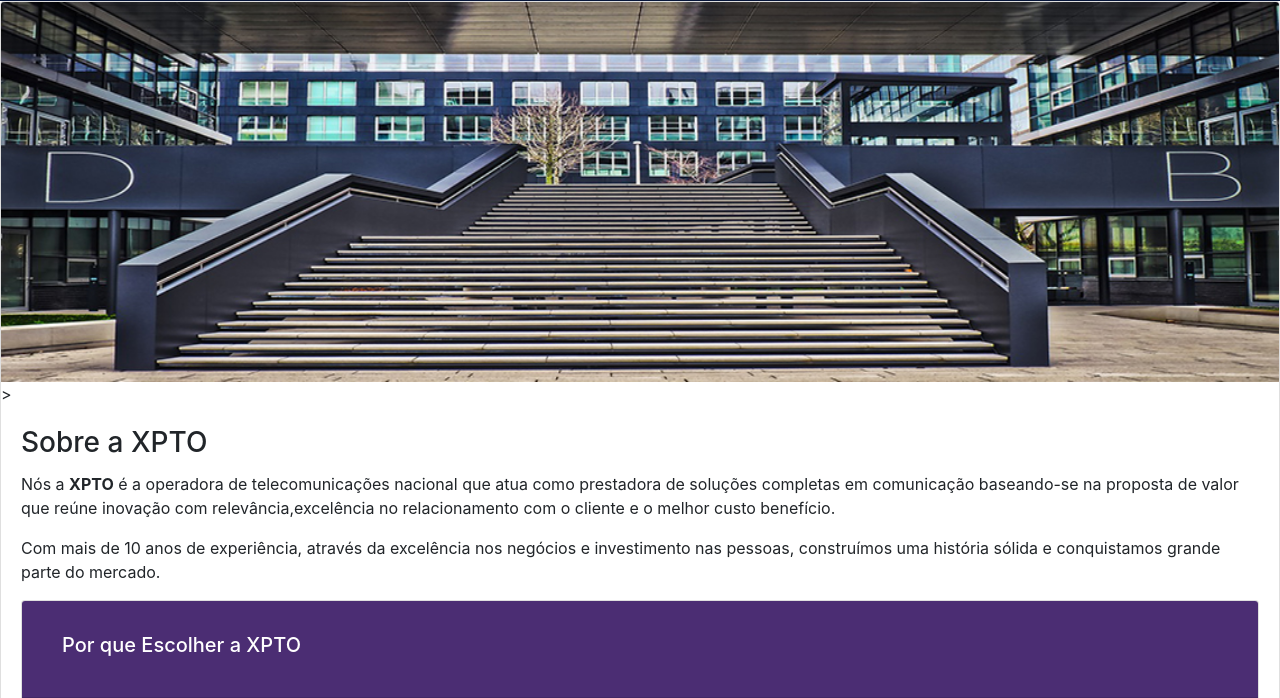
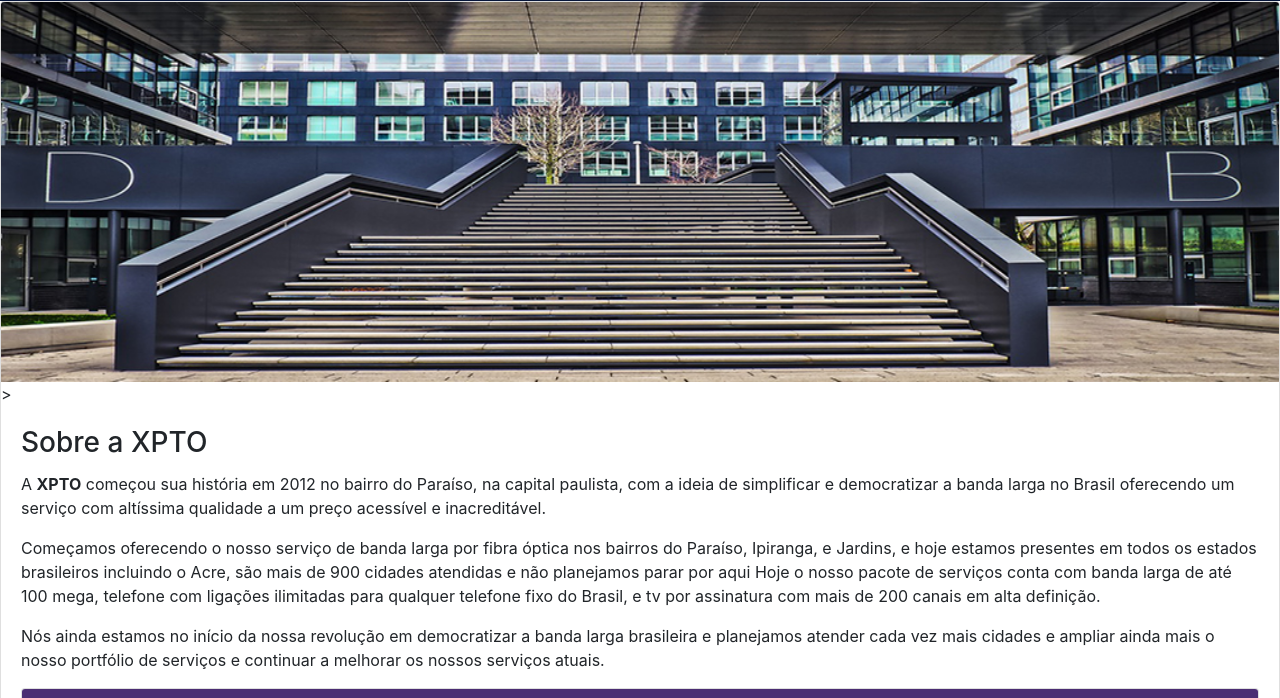
Before and after one commit to gitcamargoj/projeto01, a plain HTML site: page web/institucional.html in a window 1280 px wide. Shown: the part 55-753 px from the top of the page. Drawn offline with nearby package versions, Linux system fonts and the light colour scheme.

Commit message:
web/institucional - editei o Sobre

```diff
--- a/web/institucional.html
+++ b/web/institucional.html
@@ -56,12 +56,17 @@
 
           <div class="card-body">
             <h3 class="card-title">Sobre a XPTO</h3>
-            <p class="card-text">Nós a <b>XPTO</b> é a operadora de telecomunicações nacional que
-                atua como prestadora de soluções completas em comunicação baseando-se na proposta de
-                valor que reúne inovação com relevância,excelência no relacionamento com o cliente e o
-                melhor custo benefício.</p>
-            <p>Com mais de 10 anos de experiência, através da excelência nos negócios e investimento nas
-                pessoas, construímos uma história sólida e conquistamos grande parte do mercado.</p>
+            <p class="card-text">A <strong> XPTO</strong> começou sua história em 2012 no bairro do Paraíso,
+                na capital paulista, com a ideia de simplificar e democratizar a banda larga
+                no Brasil oferecendo um serviço com altíssima qualidade a um preço acessível e inacreditável.</p>
+            <p>Começamos oferecendo o nosso serviço de banda larga por fibra óptica nos bairros do Paraíso,
+                Ipiranga, e Jardins, e hoje estamos presentes em todos os estados brasileiros incluindo o Acre,
+                são mais de 900 cidades atendidas e não planejamos parar por aqui Hoje o nosso pacote de serviços
+                conta com banda larga de até 100 mega, telefone com ligações ilimitadas para qualquer telefone
+                fixo do Brasil, e tv por assinatura com mais de 200 canais em alta definição.</p>
+            <p>Nós ainda estamos no início da nossa revolução em democratizar a banda larga brasileira e
+                planejamos atender cada vez mais cidades e ampliar ainda mais o nosso portfólio de serviços
+                e continuar a melhorar os nossos serviços atuais.</p>
             <div class="card">
       <div class="card-header"style="background-color: #4B2D73">
         <span style="color:white;font-wight:bold">
```
